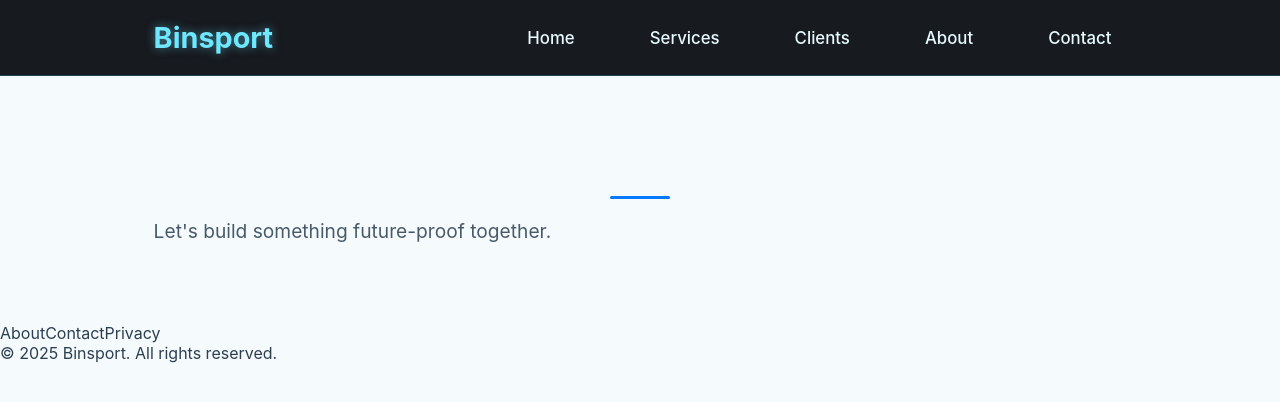
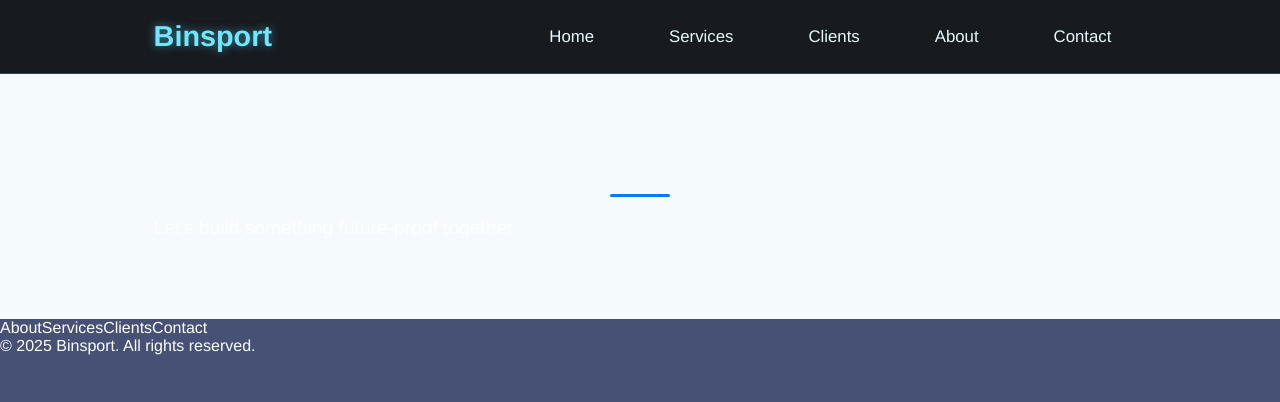
Before and after one commit to xeno06/xenoport, a React (Create React App) app in the folder binsport/: page /contact in a window 1280 px wide. Shown: the top 402 px of the page. Built offline with nearby package versions, Linux system fonts and the light colour scheme.

Commit message:
Uploaded

```diff
--- a/binsport/src/App.js
+++ b/binsport/src/App.js
@@ -12,7 +12,7 @@
   return (
     <Router>
       <Header />
-      <div className="content-wrapper">
+      <main className="content-wrapper">
         <Routes>
           <Route path="/" element={<Home />} />
           <Route path="/about" element={<About />} />
@@ -20,7 +20,7 @@
           <Route path="/clients" element={<Clients />} />
           <Route path="/contact" element={<Contact />} />
         </Routes>
-      </div>
+      </main>
       <Footer />
     </Router>
   );
--- a/binsport/src/Components/Footer.jsx
+++ b/binsport/src/Components/Footer.jsx
@@ -1,5 +1,5 @@
 import React from "react";
-import "./footer.css";   // <-- Import CSS
+import "./footer.css"; // Ensure exact casing
 
 export default function Footer() {
   return (
@@ -7,8 +7,9 @@
       <div className="footer-content">
         <div className="footer-links">
           <a href="/about">About</a>
+          <a href="/services">Services</a>
+          <a href="/clients">Clients</a>
           <a href="/contact">Contact</a>
-          <a href="/privacy">Privacy</a>
         </div>
 
         <div className="footer-bottom">
--- a/binsport/src/Components/Header.jsx
+++ b/binsport/src/Components/Header.jsx
@@ -1,17 +1,18 @@
 import React from "react";
-import "./Header.css"; // make sure filename matches exactly
+import { Link } from "react-router-dom";
+import "./header.css"; // Ensure exact casing
 
-export default function header() {
+export default function Header() {
   return (
     <header className="cy-header">
       <div className="cy-logo">Binsport</div>
 
       <nav className="cy-nav">
-        <a href="/">Home</a>
-        <a href="/services">Services</a>
-        <a href="/clients">Clients</a>
-        <a href="/about">About</a>
-        <a href="/contact">Contact</a>
+        <Link to="/">Home</Link>
+        <Link to="/services">Services</Link>
+        <Link to="/clients">Clients</Link>
+        <Link to="/about">About</Link>
+        <Link to="/contact">Contact</Link>
       </nav>
     </header>
   );
--- a/binsport/src/index.js
+++ b/binsport/src/index.js
@@ -1,17 +1,11 @@
-import React from 'react';
-import ReactDOM from 'react-dom/client';
-import './index.css';
-import App from './App';
-import reportWebVitals from './reportWebVitals';
+import React from "react";
+import ReactDOM from "react-dom/client";
+import App from "./App";
+import "./index.css";
 
-const root = ReactDOM.createRoot(document.getElementById('root'));
+const root = ReactDOM.createRoot(document.getElementById("root"));
 root.render(
   <React.StrictMode>
     <App />
   </React.StrictMode>
 );
-
-// If you want to start measuring performance in your app, pass a function
-// to log results (for example: reportWebVitals(console.log))
-// or send to an analytics endpoint. Learn more: https://bit.ly/CRA-vitals
-reportWebVitals();
```
